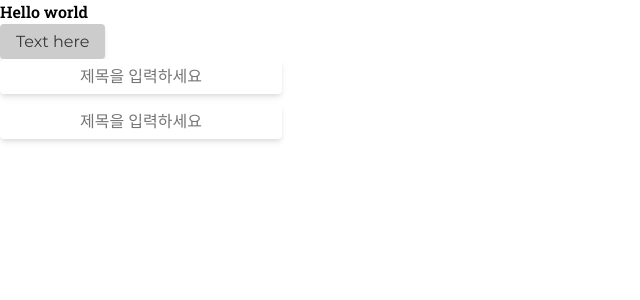
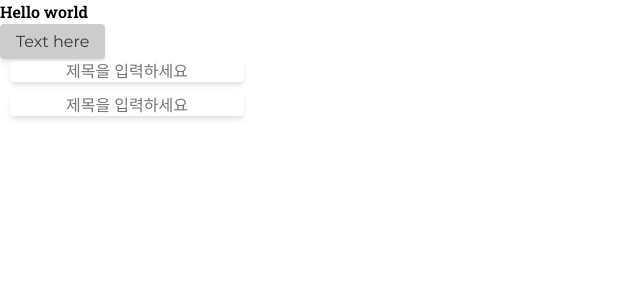
Before and after one commit to keewook2/mvp, a React (Create React App) app in the folder client/: page / in a window 1280 px wide. Shown: the top 300 px of the page, without its empty margins (0-640 px from the left). Built offline with nearby package versions, Linux system fonts and the light colour scheme.

Commit message:
fix textbox width

```diff
--- a/client/src/components/Textbox.tsx
+++ b/client/src/components/Textbox.tsx
@@ -3,13 +3,12 @@ import styled from 'styled-components';
 
 const TextWrapper = styled.div`
   margin-bottom: 10px;
-  display: flex;
-  flex-direction: column;
+  margin-right: 10px;
+  margin-left: 10px;
 `;
 
 const TextInput = styled.input`
   margin: 0;
-  padding: 0.5rem 1rem;
 
   font-family: 'Montserrat', sans-serif;
   font-size: 1rem;
@@ -18,7 +17,7 @@ const TextInput = styled.input`
   text-decoration: none;
 
   display: inline-block;
-  width: 250px;
+  width: 230px;
   border: none;
   border-radius: 4px;
 
```
